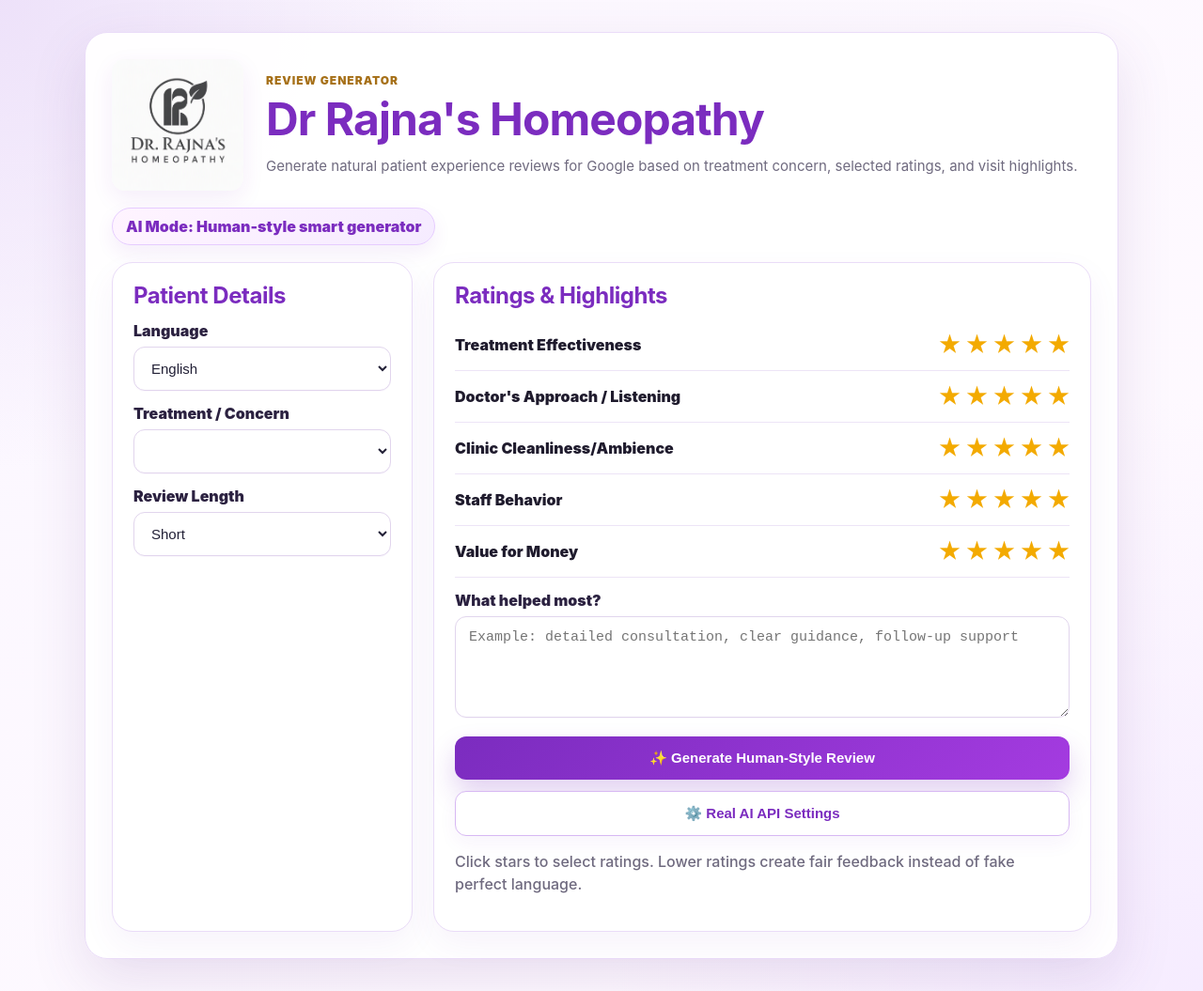
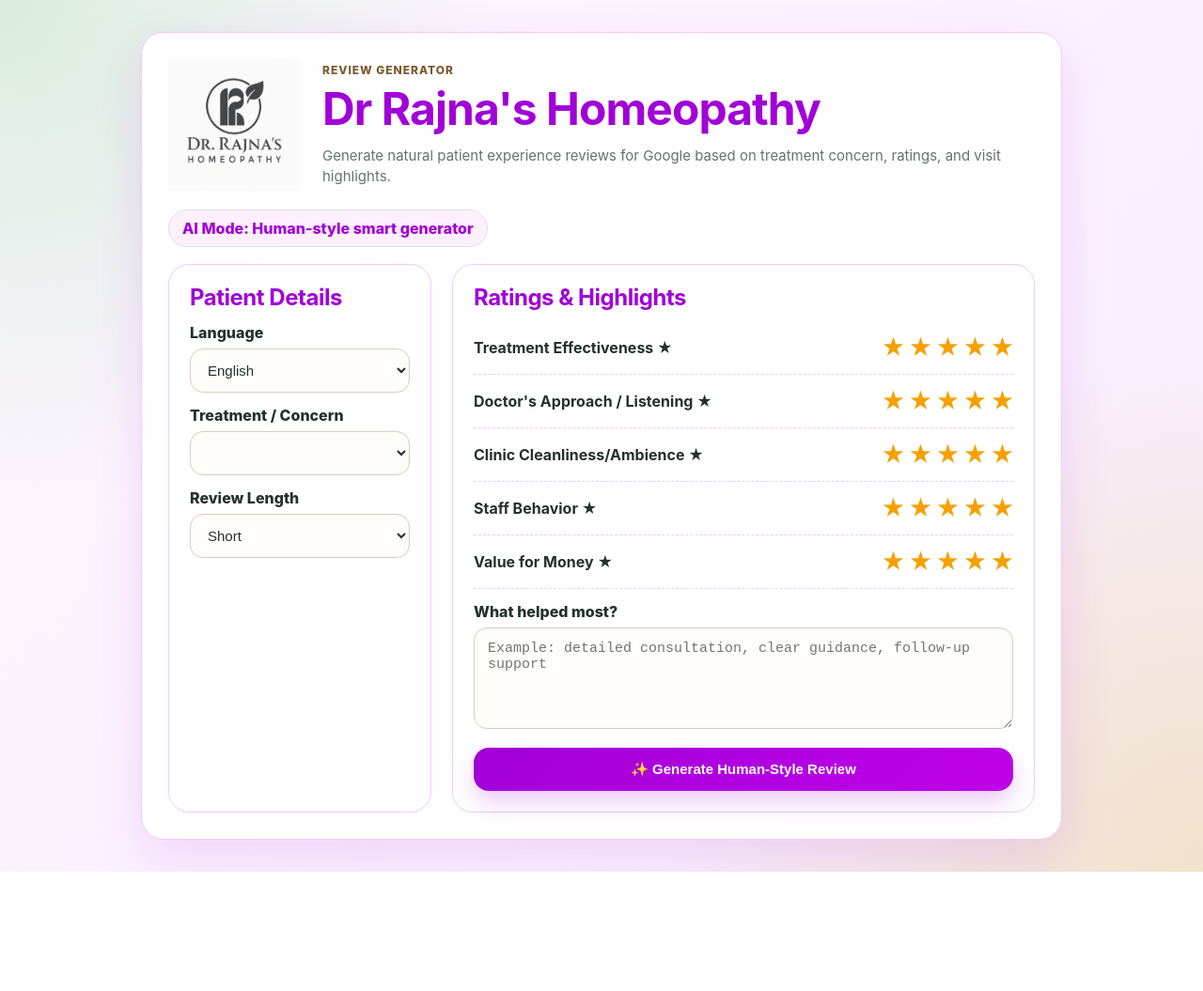
Before and after one commit to GrowthArtAI/DrRajna-sHomeopathy, a plain HTML site: page index.html in a window 1280 px wide. Shown: the whole page at 94% size. After the commit the page ends 928 px from the top, so only its background shows below. Drawn offline with Linux system fonts and the light colour scheme.

Commit message:
Add files via upload

```diff
--- a/app.js
+++ b/app.js
@@ -1,4 +1,4 @@
-const GOOGLE_REVIEW_URL = "https://search.google.com/local/writereview?placeid=ChIJC91NK1e_wjsR_QZcjQBT1Uc";
+const GOOGLE_REVIEW_URL = "https://search.google.com/local/writereview?placeid=ChIJQ0w0F7K5wjsRzAlDupaKUho&source=g.page.m.ia._&utm_source=gbp&laa=nmx-review-solicitation-ia2";
 const CLINIC_NAME = "Dr Rajna's Homeopathy";
 
 const ratings = {
@@ -364,9 +364,6 @@
     $("resultScreen").classList.add("hidden");
     $("formScreen").classList.remove("hidden");
   });
-  $("apiSettingsBtn")?.addEventListener("click", openSettings);
-  $("settingsForm")?.addEventListener("submit", saveSettings);
-  $("cancelSettingsBtn")?.addEventListener("click", () => $("settingsDialog").close());
 }
 
 if (document.readyState === "loading") document.addEventListener("DOMContentLoaded", initialisePage);
--- a/index.html
+++ b/index.html
@@ -4,7 +4,7 @@
 <meta charset="utf-8">
 <meta name="viewport" content="width=device-width,initial-scale=1">
 <title>Dr Rajna's Homeopathy Review Generator</title>
-  <link rel="stylesheet" href="style.css?v=clinic-2">
+<link rel="stylesheet" href="style.css?v=clinic-3">
 </head>
 <body>
 <main class="wrap">
@@ -15,14 +15,14 @@
     <div>
       <p class="tag">Review Generator</p>
       <h1>Dr Rajna's Homeopathy</h1>
-          <p class="desc">Generate natural patient experience reviews for Google based on treatment concern, selected ratings, and visit highlights.</p>
+      <p class="desc">Generate natural patient experience reviews for Google based on treatment concern, ratings, and visit highlights.</p>
     </div>
   </header>
 
   <div id="aiStatus" class="status">AI Mode: Human-style smart generator</div>
 
   <section id="formScreen" class="grid">
-        <div class="panel patient-panel">
+    <div class="panel">
       <h2>Patient Details</h2>
 
       <label for="language">Language</label>
@@ -47,7 +47,6 @@
         <option>Immunity Building</option>
         <option>Other</option>
       </select>
-          <input id="customTreatmentConcern" class="hidden" autocomplete="off" placeholder="Enter treatment / concern">
 
       <label for="length">Review Length</label>
       <select id="length">
@@ -57,40 +56,38 @@
       </select>
     </div>
 
-        <div class="panel rating-panel">
+    <div class="panel">
       <h2>Ratings & Highlights</h2>
 
-          <div class="rating" data-rating-row>
-            <label id="treatmentEffectivenessLabel" for="treatmentEffectivenessStars">Treatment Effectiveness</label>
-            <div id="treatmentEffectivenessStars" class="stars" role="radiogroup" aria-labelledby="treatmentEffectivenessLabel"></div>
+      <div class="rating">
+        <b>Treatment Effectiveness ★</b>
+        <div id="treatmentEffectivenessStars" class="stars"></div>
       </div>
 
-          <div class="rating" data-rating-row>
-            <label id="doctorApproachLabel" for="doctorApproachStars">Doctor's Approach / Listening</label>
-            <div id="doctorApproachStars" class="stars" role="radiogroup" aria-labelledby="doctorApproachLabel"></div>
+      <div class="rating">
+        <b>Doctor's Approach / Listening ★</b>
+        <div id="doctorApproachStars" class="stars"></div>
       </div>
 
-          <div class="rating" data-rating-row>
-            <label id="clinicAmbienceLabel" for="clinicAmbienceStars">Clinic Cleanliness/Ambience</label>
-            <div id="clinicAmbienceStars" class="stars" role="radiogroup" aria-labelledby="clinicAmbienceLabel"></div>
+      <div class="rating">
+        <b>Clinic Cleanliness/Ambience ★</b>
+        <div id="clinicAmbienceStars" class="stars"></div>
       </div>
 
-          <div class="rating" data-rating-row>
-            <label id="staffBehaviorLabel" for="staffBehaviorStars">Staff Behavior</label>
-            <div id="staffBehaviorStars" class="stars" role="radiogroup" aria-labelledby="staffBehaviorLabel"></div>
+      <div class="rating">
+        <b>Staff Behavior ★</b>
+        <div id="staffBehaviorStars" class="stars"></div>
       </div>
 
-          <div class="rating" data-rating-row>
-            <label id="valueForMoneyLabel" for="valueForMoneyStars">Value for Money</label>
-            <div id="valueForMoneyStars" class="stars" role="radiogroup" aria-labelledby="valueForMoneyLabel"></div>
+      <div class="rating">
+        <b>Value for Money ★</b>
+        <div id="valueForMoneyStars" class="stars"></div>
       </div>
 
       <label for="likedMost">What helped most?</label>
       <textarea id="likedMost" placeholder="Example: detailed consultation, clear guidance, follow-up support"></textarea>
 
-          <button id="generateBtn" class="primary" type="button">✨ Generate Human-Style Review</button>
-          <button id="apiSettingsBtn" class="secondary" type="button">⚙️ Real AI API Settings</button>
-          <p class="hint">Click stars to select ratings. Lower ratings create fair feedback instead of fake perfect language.</p>
+      <button id="generateBtn" class="primary">✨ Generate Human-Style Review</button>
     </div>
   </section>
 
@@ -101,47 +98,27 @@
         <h2 id="outputClinicHeader">Dr Rajna's Homeopathy</h2>
         <p class="desc">Your ready-to-post review</p>
       </div>
-          <button id="againBtn" class="secondary small" type="button">↺ Edit Details</button>
+      <button id="againBtn" class="secondary small">↺ Edit Details</button>
     </div>
 
     <textarea id="reviewOutput"></textarea>
 
     <div class="actions">
-          <button id="freshBtn" type="button">✨ New Version</button>
-          <button id="copyBtn" type="button">📋 Copy Review</button>
-          <button id="googleBtn" type="button">⭐ Post on Google</button>
+      <button id="freshBtn">✨ New Version</button>
+      <button id="copyBtn">📋 Copy Review</button>
+      <button id="googleBtn">⭐ Post on Google</button>
     </div>
 
     <details>
       <summary>Improve this review with custom instruction</summary>
       <input id="customInstruction" placeholder="Example: make it shorter, mention clear guidance, make it more simple">
-          <button id="rewriteBtn" class="secondary" type="button">✨ Rewrite Review</button>
+      <button id="rewriteBtn" class="secondary">✨ Rewrite Review</button>
     </details>
   </section>
 </section>
 </main>
 
-  <dialog id="settingsDialog">
-    <form id="settingsForm" class="settings" method="dialog">
-      <h2>Real AI API Settings</h2>
-      <p class="hint">Optional. Your key is saved only in this browser using localStorage. If API fails, the human-style smart generator will be used.</p>
 
-      <label for="apiEndpoint">API Endpoint</label>
-      <input id="apiEndpoint" placeholder="https://api.openai.com/v1/chat/completions">
-
-      <label for="apiModel">Model</label>
-      <input id="apiModel" placeholder="gpt-4o-mini">
-
-      <label for="apiKey">API Key</label>
-      <input id="apiKey" type="password" placeholder="Paste API key here">
-
-      <div class="dialogBtns">
-        <button value="cancel" class="secondary" type="button" id="cancelSettingsBtn">Cancel</button>
-        <button id="saveSettingsBtn" class="primary" type="submit">Save Settings</button>
-      </div>
-    </form>
-  </dialog>
-
-  <script src="app.js?v=clinic-2"></script>
+<script src="app.js?v=clinic-3"></script>
 </body>
 </html>
--- a/style.css
+++ b/style.css
@@ -1,19 +1,16 @@
 :root{
-  --clinic-bg-1:#fbf7ff;
-  --clinic-bg-2:#fffaff;
-  --clinic-card:#ffffff;
-  --clinic-text:#222036;
-  --clinic-muted:#6f6a7f;
-  --clinic-primary:#7b2cbf;
-  --clinic-primary-2:#a43be0;
-  --clinic-primary-3:#c77dff;
-  --clinic-border:#eadcf8;
-  --clinic-soft:#fbf5ff;
-  --clinic-soft-2:#f5ebff;
-  --clinic-star:#f3aa00;
-  --clinic-star-off:#d8d2dc;
+  --clinic-bg-1:#fff7ff;
+  --clinic-bg-2:#f7ecff;
+  --clinic-card:rgba(255,255,255,.96);
+  --clinic-text:#24312c;
+  --clinic-muted:#66736d;
+  --clinic-primary:#a100d7;
+  --clinic-primary-2:#c000e8;
+  --clinic-border:#efc9ff;
+  --clinic-soft:#fff0ff;
+  --clinic-star:#f5a000;
+  --clinic-star-off:#dfd3e8;
 }
-
 *{box-sizing:border-box}
 html,body{min-height:100%}
 body{
@@ -22,11 +19,10 @@
   font-family:Inter,Segoe UI,Roboto,Arial,sans-serif;
   color:var(--clinic-text);
   background:
-    radial-gradient(circle at top left,rgba(234,220,248,.80),transparent 30%),
-    radial-gradient(circle at bottom right,rgba(245,235,255,.95),transparent 38%),
+    radial-gradient(circle at top left,rgba(216,236,221,.95),transparent 34%),
+    radial-gradient(circle at bottom right,rgba(241,225,199,.95),transparent 36%),
     linear-gradient(135deg,var(--clinic-bg-1),var(--clinic-bg-2));
 }
-
 .wrap{
   min-height:100vh;
   display:flex;
@@ -34,135 +30,27 @@
   justify-content:center;
   padding:34px 16px;
 }
-
 .card{
-  width:min(1100px,100%);
-  background:rgba(255,255,255,.97);
+  width:min(980px,100%);
+  background:var(--clinic-card);
   border:1px solid var(--clinic-border);
   border-radius:24px;
   padding:28px;
-  box-shadow:0 22px 60px rgba(89,44,130,.13);
+  box-shadow:0 20px 55px rgba(161,0,215,.12);
 }
-
 .brand{
   display:grid;
   grid-template-columns:140px minmax(0,1fr);
   gap:24px;
   align-items:center;
-  margin-bottom:14px;
+  margin-bottom:16px;
 }
-
-.logo{
-  width:140px;
-  max-height:140px;
-  object-fit:contain;
-  background:#fff;
-  border-radius:14px;
-  box-shadow:0 8px 24px rgba(123,44,191,.08);
-}
-
-.fallback{
-  display:none;
-  color:var(--clinic-primary);
-  font-size:36px;
-  font-weight:800;
-  text-align:center;
-  border:2px dashed var(--clinic-primary);
-  border-radius:20px;
-  padding:30px 10px;
-}
-
-.tag{
-  margin:0 0 8px;
-  color:#a67018;
-  font-weight:900;
-  letter-spacing:.08em;
-  text-transform:uppercase;
-  font-size:12px;
-}
-
-h1,h2{
-  margin:0 0 12px;
-  line-height:1.1;
-  color:var(--clinic-primary);
-  letter-spacing:-.02em;
-}
-
+.logo{width:140px;max-height:140px;object-fit:contain;background:#fff}
+.fallback{display:none;color:var(--clinic-primary);font-size:36px;font-weight:800;text-align:center;border:2px dashed var(--clinic-primary);border-radius:20px;padding:30px 10px}
+.tag{margin:0 0 8px;color:#7b5a2e;font-weight:800;letter-spacing:.08em;text-transform:uppercase;font-size:12px}
+h1,h2{margin:0 0 12px;line-height:1.1;color:var(--clinic-primary);letter-spacing:-.02em}
 h1{font-size:clamp(32px,4vw,48px)}
-h2{font-size:24px}
-
-.desc{
-  font-size:15px;
-  color:var(--clinic-muted);
-  margin:0;
-  line-height:1.45;
-}
-
-.status{
-  display:inline-flex;
-  padding:9px 14px;
-  border-radius:999px;
-  background:linear-gradient(135deg,#fff4ff,var(--clinic-soft-2));
-  color:var(--clinic-primary);
-  font-weight:900;
-  margin:4px 0 18px;
-  border:1px solid #e6ccff;
-  box-shadow:0 8px 20px rgba(123,44,191,.08);
-}
-
-.grid{
-  display:grid;
-  grid-template-columns:320px minmax(0,1fr);
-  gap:22px;
-  align-items:stretch;
-}
-
-.panel,.result{
-  background:#fff;
-  border:1px solid var(--clinic-border);
-  border-radius:22px;
-  padding:22px;
-  box-shadow:0 14px 35px rgba(123,44,191,.06);
-}
-
-.patient-panel{min-height:420px}
-
-label{
-  display:block;
-  margin:14px 0 7px;
-  font-weight:900;
-  line-height:1.25;
-  color:#2b2140;
-}
-
-.hint{
-  color:var(--clinic-muted);
-  font-weight:500;
-  line-height:1.45;
-}
-
-input,select,textarea{
-  width:100%;
-  border:1px solid #e1d5ed;
-  border-radius:12px;
-  padding:13px 14px;
-  font-size:15px;
-  outline:none;
-  background:#fff;
-  color:var(--clinic-text);
-  box-shadow:0 1px 0 rgba(123,44,191,.03);
-}
-
-textarea{
-  min-height:108px;
-  resize:vertical;
-}
-
-input:focus,select:focus,textarea:focus{
-  border-color:var(--clinic-primary-2);
-  box-shadow:0 0 0 4px rgba(157,78,221,.14);
-}
-
+h2{font-size:24px}.desc{font-size:15px;color:var(--clinic-muted);margin:0;line-height:1.45}.status{display:inline-flex;padding:9px 14px;border-radius:999px;background:var(--clinic-soft);color:var(--clinic-primary);font-weight:800;margin:4px 0 18px;border:1px solid #d7e6da}.grid{display:grid;grid-template-columns:280px minmax(0,1fr);gap:22px;align-items:stretch}.panel,.result{background:#fff;border:1px solid var(--clinic-border);border-radius:22px;padding:22px}.patient-panel{min-height:420px}label{display:block;margin:14px 0 7px;font-weight:800;line-height:1.25;color:var(--clinic-text)}.hint{color:var(--clinic-muted);font-weight:500;line-height:1.45}input,select,textarea{width:100%;border:1px solid #d9cdbd;border-radius:14px;padding:13px 14px;font-size:15px;outline:none;background:#fffdf9;color:var(--clinic-text);box-shadow:none}textarea{min-height:108px;resize:vertical}input:focus,select:focus,textarea:focus{border-color:var(--clinic-primary);box-shadow:0 0 0 4px rgba(161,0,215,.12)}
 .rating{
   display:grid;
   grid-template-columns:minmax(0,1fr) 142px;
@@ -170,23 +58,13 @@
   gap:16px;
   width:100%;
   max-width:100%;
-  padding:13px 0;
+  padding:14px 0;
   margin:0;
-  border-bottom:1px solid #ede4f6;
+  border-bottom:1px dashed var(--clinic-border);
   overflow:hidden;
 }
-
-.rating:last-of-type{border-bottom:1px solid #ede4f6}
-.rating label{
-  margin:0;
-  min-width:0;
-  max-width:100%;
-  font-weight:900;
-  color:#1f1b2d;
-  overflow-wrap:break-word;
-  line-height:1.25;
-}
-
+.rating:last-of-type{border-bottom:1px dashed var(--clinic-border)}
+.rating label{margin:0;min-width:0;max-width:100%;font-weight:800;color:#111;overflow-wrap:break-word;line-height:1.25}
 .stars{
   display:flex;
   flex-direction:row;
@@ -204,7 +82,6 @@
   transform:none;
   float:none;
 }
-
 .star{
   display:inline-flex;
   align-items:center;
@@ -224,123 +101,12 @@
   transition:transform .12s ease,color .12s ease;
   appearance:none;
 }
-
-.star:hover,.star:focus-visible{
-  transform:scale(1.12);
-  outline:none;
+.star:hover,.star:focus-visible{transform:scale(1.12);outline:none}
+.star.on{color:var(--clinic-star)}
+button{border:0;border-radius:16px;padding:14px 18px;font-size:15px;font-weight:800;cursor:pointer}button:disabled{opacity:.65}.primary,.actions button{width:100%;margin-top:16px;color:#fff;background:linear-gradient(135deg,var(--clinic-primary),var(--clinic-primary-2));box-shadow:0 12px 24px rgba(161,0,215,.20)}.secondary{width:100%;margin-top:12px;color:var(--clinic-primary);background:var(--clinic-soft);border:1px solid #d7e6da}.small{width:auto;margin-top:0}.hidden{display:none!important}.top{display:flex;align-items:center;justify-content:space-between;gap:16px;margin-bottom:14px}#outputClinicHeader{color:var(--clinic-primary);border-bottom:1px solid var(--clinic-border);padding-bottom:12px;margin-bottom:16px}#reviewOutput{min-height:230px;font-size:17px;line-height:1.55}.actions{display:grid;grid-template-columns:repeat(3,1fr);gap:12px}details{margin-top:18px}summary{cursor:pointer;font-weight:800;color:var(--clinic-primary)}dialog{border:0;border-radius:24px;box-shadow:0 24px 60px rgba(65,34,7,.18)}::backdrop{background:rgba(0,0,0,.45)}.settings{width:min(520px,92vw);padding:24px}.dialogBtns{display:grid;grid-template-columns:1fr 1fr;gap:12px}
+@media(max-width:860px){
+  .wrap{padding:18px}.card{padding:22px;border-radius:24px}.brand{grid-template-columns:1fr;text-align:center}.logo{margin:auto}.grid{grid-template-columns:1fr}.actions{grid-template-columns:1fr}.top{align-items:flex-start;flex-direction:column}.small{width:100%}.patient-panel{min-height:auto}
 }
-.star.on{color:var(--clinic-star)}
-
-button{
-  border:0;
-  border-radius:12px;
-  padding:14px 18px;
-  font-size:15px;
-  font-weight:900;
-  cursor:pointer;
+@media(max-width:520px){
+  .rating{grid-template-columns:1fr;gap:8px;overflow:visible}.stars{justify-content:flex-start;width:142px;min-width:142px;max-width:142px}.star{font-size:24px}.card{padding:18px}.panel,.result{padding:18px}
 }
-button:disabled{opacity:.65}
-
-.primary,.actions button{
-  width:100%;
-  margin-top:16px;
-  color:#fff;
-  background:linear-gradient(135deg,var(--clinic-primary),var(--clinic-primary-2));
-  box-shadow:0 14px 28px rgba(123,44,191,.22);
-}
-
-.primary:hover,.actions button:hover{
-  background:linear-gradient(135deg,#6d23b3,#9d4edd);
-}
-
-.secondary{
-  width:100%;
-  margin-top:12px;
-  color:var(--clinic-primary);
-  background:#fff;
-  border:1px solid #d7b8f3;
-  box-shadow:0 8px 20px rgba(123,44,191,.05);
-}
-
-.secondary:hover{
-  background:var(--clinic-soft);
-}
-
-.small{
-  width:auto;
-  margin-top:0;
-}
-
-.hidden{display:none!important}
-
-.top{
-  display:flex;
-  align-items:center;
-  justify-content:space-between;
-  gap:16px;
-  margin-bottom:14px;
-}
-
-#outputClinicHeader{
-  color:var(--clinic-primary);
-  border-bottom:1px solid var(--clinic-border);
-  padding-bottom:12px;
-  margin-bottom:16px;
-}
-
-#reviewOutput{
-  min-height:230px;
-  font-size:17px;
-  line-height:1.55;
-}
-
-.actions{
-  display:grid;
-  grid-template-columns:repeat(3,1fr);
-  gap:12px;
-}
-
-details{margin-top:18px}
-summary{
-  cursor:pointer;
-  font-weight:900;
-  color:var(--clinic-primary);
-}
-
-dialog{
-  border:0;
-  border-radius:24px;
-  box-shadow:0 24px 60px rgba(65,34,90,.2);
-}
-::backdrop{background:rgba(0,0,0,.45)}
-.settings{width:min(520px,92vw);padding:24px}
-.dialogBtns{display:grid;grid-template-columns:1fr 1fr;gap:12px}
-
-@media(max-width:860px){
-  .wrap{padding:18px}
-  .card{padding:22px;border-radius:24px}
-  .brand{grid-template-columns:1fr;text-align:center}
-  .logo{margin:auto}
-  .grid{grid-template-columns:1fr}
-  .actions{grid-template-columns:1fr}
-  .top{align-items:flex-start;flex-direction:column}
-  .small{width:100%}
-  .patient-panel{min-height:auto}
-}
-
-@media(max-width:520px){
-  .rating{
-    grid-template-columns:1fr;
-    gap:8px;
-    overflow:visible;
-  }
-  .stars{
-    justify-content:flex-start;
-    width:142px;
-    min-width:142px;
-    max-width:142px;
-  }
-  .star{font-size:24px}
-  .card{padding:18px}
-  .panel,.result{padding:18px}
-}
```
Also changed, not shown: 1 other file. Lines whose indentation alone changed are shown as unchanged.
